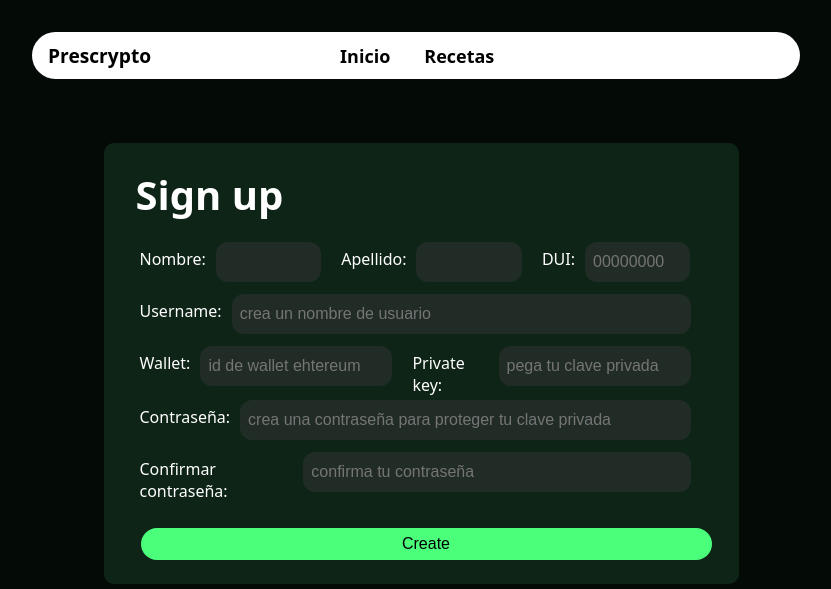
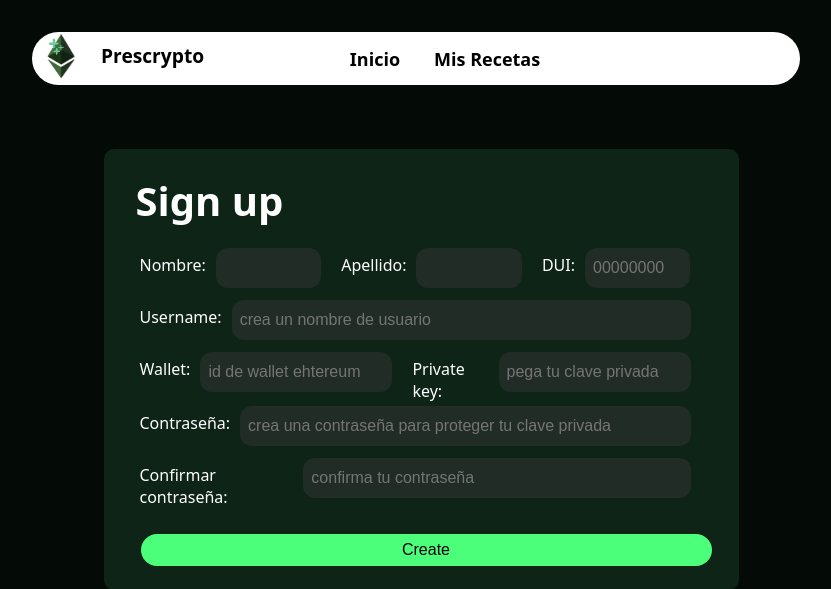
Before and after one commit to xsismadn3ss/Prescrypto_py, a Django app: page /sign_up/ in a window 1280 px wide. Shown: the top 589 px of the page, without its empty margins (224-1055 px from the left). Run offline with Django 5.2, Linux system fonts and the light colour scheme.

Commit message:
editar plantilla base

```diff
--- a/DApp/Prescrypto/templates/core/master.html
+++ b/DApp/Prescrypto/templates/core/master.html
@@ -4,17 +4,19 @@
     <meta charset="UTF-8">
     <meta name="viewport" content="width=device-width, initial-scale=1.0">
     <link rel="stylesheet" type="text/css" href="{% static "css/style.css" %}">
+    <link rel="shortcut icon" type="image/x-icon" href="{% static "img/icon.png" %}">
     <title>{% block tittle %}{% endblock tittle %}</title>
 </head>
 <body>
     <header>
         <nav>
+            <img style="height: 3rem; padding-left: 5px; padding-bottom: 5px;" src="{% static "img/icon.png" %}" alt="Prescrypto logo">
             <div style="width: 25%;" class="logo">
                 <a href={% url "home" %}>Prescrypto</a>
             </div>
             <ul style="width: 45%; justify-content: center;">
                 <li><a href={% url "home" %}>Inicio</a></li>
-                <li><a href={% url "recetas" %}>Recetas</a></li>
+                <li><a href={% url "recetas" %}>Mis recetas</a></li>
             </ul>
             <ul style="width: 30%; justify-content: right;">
                 {% comment %} <li>
@@ -22,10 +24,10 @@
                 </li> {% endcomment %}
                 <li>
                     {% if auth == False %}
-                        <a style="background-color: #80ffa2; margin-right: 5px; border-radius: 20px;" href={% url "login" %}>Iniciar sesion</a>
+                        <a style="background-color: #60ff75; margin-right: 5px; border-radius: 25px;" href={% url "login" %}>Iniciar sesion</a>
                     {% endif %}
                     {% if auth == True %}
-                        <a style="background-color: #e3e3e3; margin-right: 5px; border-radius: 20px;" href={% url "logout" %}>Cerrar sesion</a>
+                        <a style="background-color: #e3e3e3; margin-right: 5px; border-radius: 25px;" href={% url "logout" %}>Cerrar sesion</a>
                     {% endif %}
                 </li>
             </ul>
```
